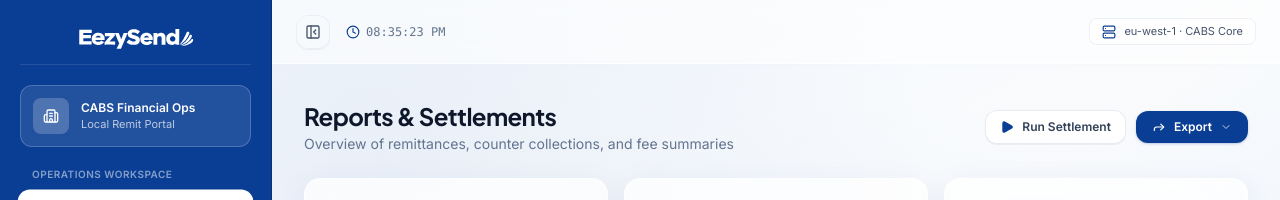
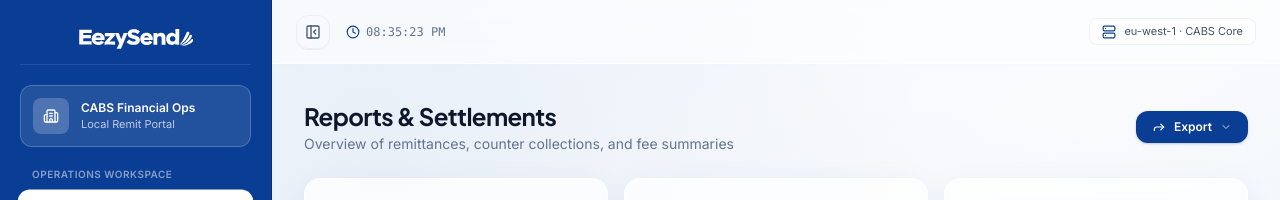
Before and after one commit to Peacsib/eezysend, a Next.js app: page /dashboard in a window 1280 px wide. Shown: the top 200 px of the page. Built offline with nearby package versions, Linux system fonts and the light colour scheme; no server answers; a web font is replaced by a local one.

Commit message:
feat(reports): remove manual run settlement trigger from header

```diff
--- a/components/dashboard/ReportsTab.tsx
+++ b/components/dashboard/ReportsTab.tsx
@@ -11,7 +11,6 @@ import {
   CheckCircle2,
   X,
   SearchX,
-  Play,
 } from "lucide-react";
 import { reportsApi, mockReportTransactions } from "@/lib/api";
 import type { ReportTransaction } from "@/lib/types";
@@ -87,16 +86,6 @@ export default function ReportsTab() {
     loadData();
   }, []);
 
-  // Run Settlement / Scheduled Report
-  const handleRunSettlement = async () => {
-    try {
-      showToast('Running settlement cycle...', 'info');
-      await reportsApi.getScheduledReport();
-      showToast('Settlement cycle completed successfully', 'success');
-    } catch {
-      showToast('Settlement cycle recorded', 'success');
-    }
-  };
 
   // Reset pagination to page 1 on filter or search changes
   useEffect(() => {
@@ -249,16 +238,7 @@ export default function ReportsTab() {
         </div>
 
         <div className="flex items-center gap-2.5">
-          <button
-            onClick={handleRunSettlement}
-            className="flex items-center gap-2 px-3.5 py-2 text-xs font-semibold rounded-xl bg-white hover:bg-slate-50 text-slate-700 border border-slate-200/80 shadow-2xs transition-all active:scale-95"
-            title="Trigger scheduled end-of-day settlement"
-          >
-            <Play className="w-3.5 h-3.5 fill-eezysend-blue text-eezysend-blue" />
-            <span>Run Settlement</span>
-          </button>
-
-          {/* Export Dropdown with CSV & XLS options */}
+          {/* Export Dropdown with CSV & XLSX options */}
           <div className="relative">
             <button
               onClick={() => setShowExportMenu(!showExportMenu)}
```
